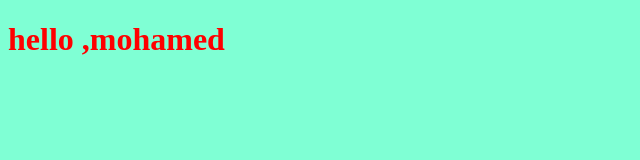
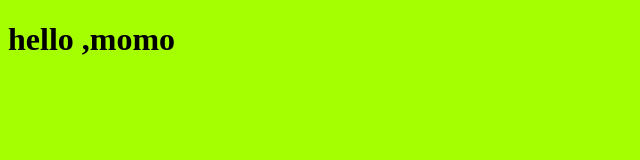
Before and after one commit to Mohamed-Hany212/project, a plain HTML site: page index.html in a window 1280 px wide. Shown: the whole page, without its empty margins (0-640 px from the left). Drawn offline with Linux system fonts and the light colour scheme.

Commit message:
new style

```diff
--- a/index.html
+++ b/index.html
@@ -7,7 +7,7 @@
     <link rel="stylesheet" href="style.css">
 </head>
 <body>
-    <h1>hello ,mohamed</h1>
+    <h1>hello ,momo</h1>
 
     <script src="app.js"></script>
 </body>
--- a/style.css
+++ b/style.css
@@ -1,6 +1,6 @@
 h1{
-    color: red;
+    color: rgb(0, 0, 0);
 }
 body{
-    background-color: aquamarine;
+    background-color: rgb(166, 255, 0);
 }
```
